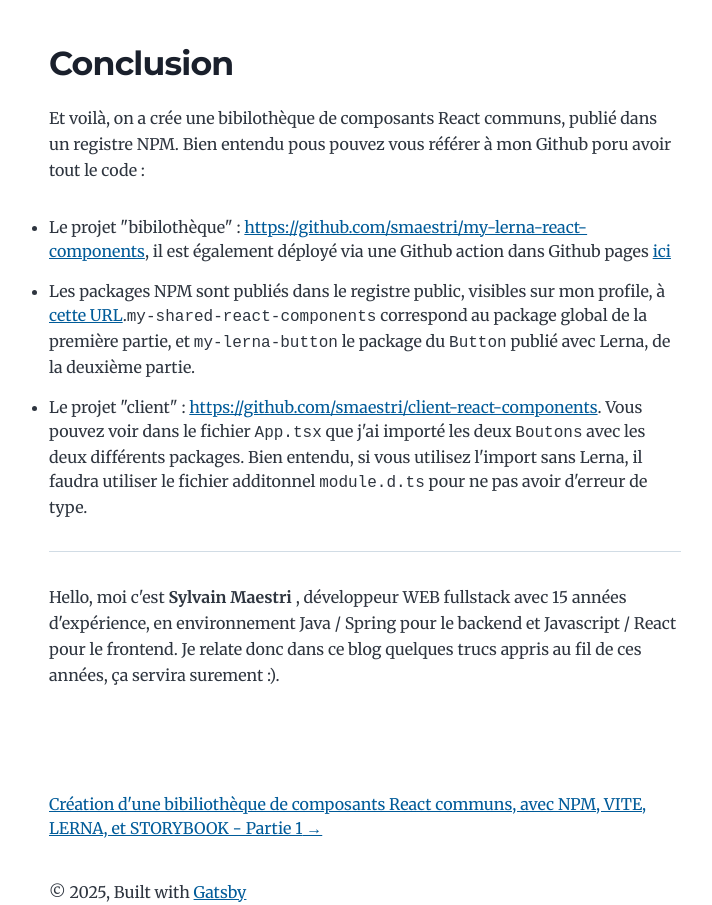
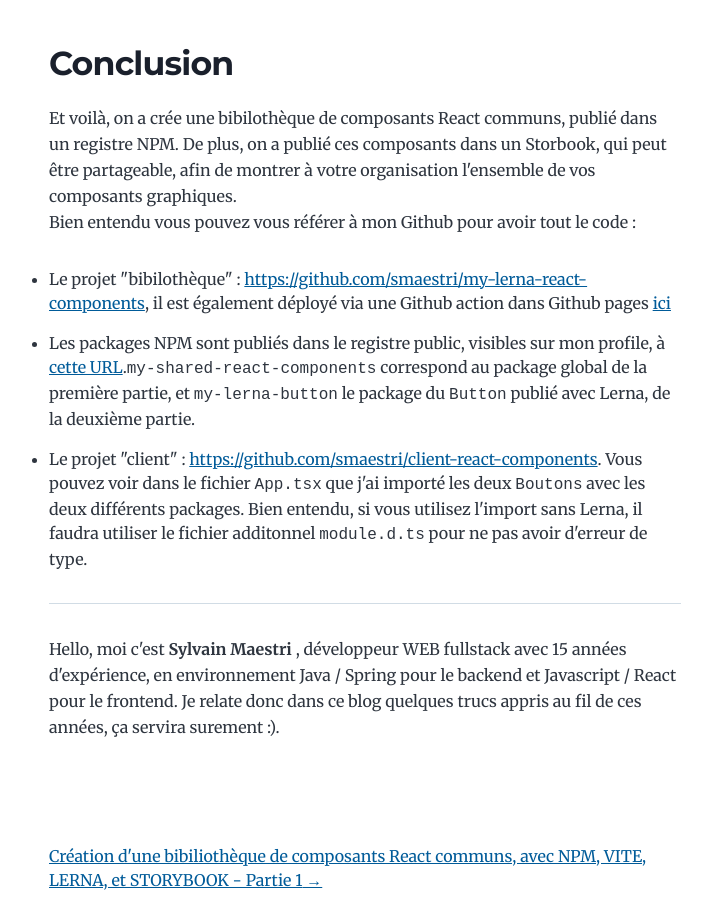
Before and after one commit to smaestri/blog, a Gatsby site: page /2025-03-10-Bibliotheque-React-part2/ in a window 1280 px wide. Shown: the part 5008-5913 px from the top of the page, without its empty margins (275-987 px from the left). Built offline with nearby package versions, Linux system fonts and the light colour scheme; Gatsby itself is replaced by a stand-in of ours; some packages are replaced by stand-ins of ours.

Commit message:
fix typo

```diff
--- a/content/blog/2025-03-10-Bibliotheque-React-part2.md
+++ b/content/blog/2025-03-10-Bibliotheque-React-part2.md
@@ -135,7 +135,8 @@ Installez la librairie dans votre client via `npm install <votre package>` comme
 
 ## Conclusion
 
-Et voilà, on a crée une bibilothèque de composants React communs, publié dans un registre NPM. Bien entendu pous pouvez vous référer à mon Github poru avoir tout le code :
+Et voilà, on a crée une bibilothèque de composants React communs, publié dans un registre NPM. De plus, on a publié ces composants dans un Storbook, qui peut être partageable, afin de montrer à votre organisation l'ensemble de vos composants graphiques.
+Bien entendu vous pouvez vous référer à mon Github pour avoir tout le code :
 - Le projet "bibilothèque" : https://github.com/smaestri/my-lerna-react-components, il est également déployé via une Github action dans Github pages [ici](https://smaestri.github.io/my-lerna-react-components/)
 - Les packages NPM sont publiés dans le registre public, visibles sur mon profile, à [cette URL](https://www.npmjs.com/settings/smaestri/packages).`my-shared-react-components` correspond au package global de la première partie, et `my-lerna-button` le package du `Button` publié avec Lerna, de la deuxième partie.
 - Le projet "client" : https://github.com/smaestri/client-react-components. Vous pouvez voir dans le fichier `App.tsx` que j'ai importé les deux `Boutons` avec les deux différents packages. Bien entendu, si vous utilisez l'import sans Lerna, il faudra utiliser le fichier additonnel `module.d.ts` pour ne pas avoir d'erreur de type.
```
